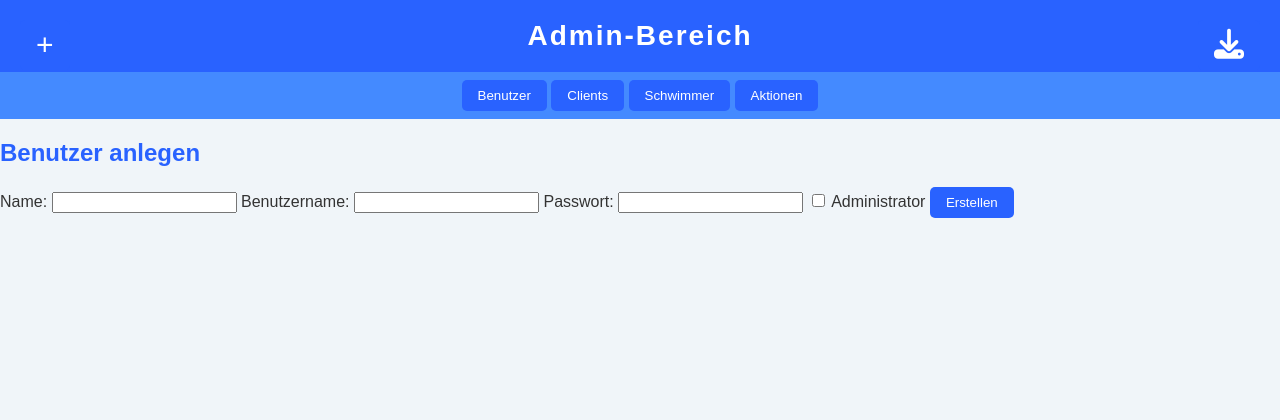
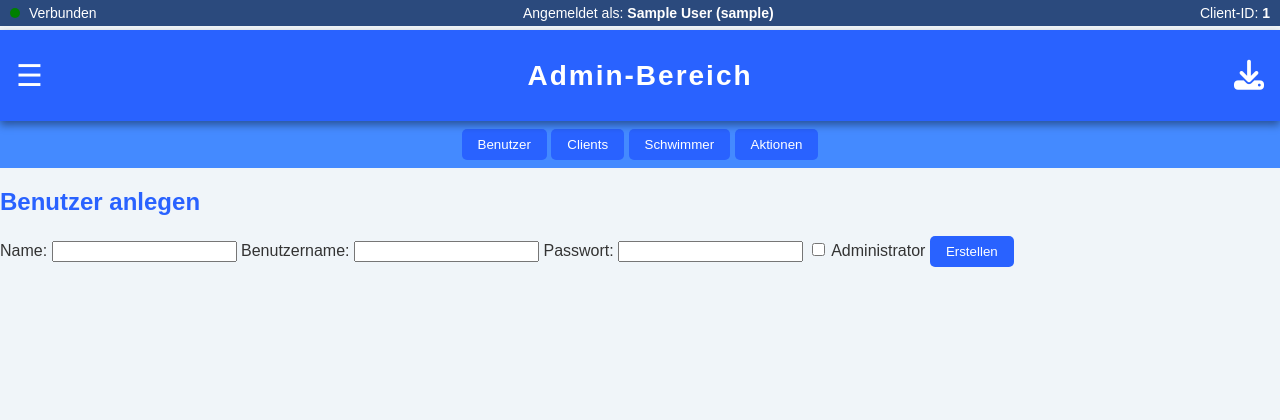
Before and after one commit to cschuessler85/24h-Schwimmen, a Flask app: page /admin in a window 1280 px wide. Shown: the top 420 px of the page. Run offline with Flask 3, Linux system fonts and the light colour scheme; the visitor is signed in with stand-in values (Sample User, id 1).

Commit message:
Info-Bar hinzugefügt

```diff
--- a/flask_templates/admin.html
+++ b/flask_templates/admin.html
@@ -21,13 +21,30 @@
     </style>
   </head>
   <body>
-    <header>
-      <button id="adminAktionen" style="position: fixed; top: 20px; left: 20px; font-size: 30px; cursor: pointer; color: white">+</button>
-      <button id="downloadBackupBtn" style="position: fixed; top: 20px; right: 20px; font-size: 30px; cursor: pointer; color: white">
-        <i class="fa-solid fa-download"></i>
-      </button>
-      <h1>Admin-Bereich</h1>
+    <header style="margin-top: 30px;" >
+      <!-- Linke Schaltfläche (z.B. für Schwimmer hinzufügen) -->
+      <button id="adminAktionen" style="font-size: 30px; cursor: pointer; color: white; background: none; border: none">&#9776;</button>
+
+      <!-- Zentrierter Titel -->
+      <div style="position: absolute; left: 50%; transform: translateX(-50%); font-size: 24px; color: white">
+        <h1>Admin-Bereich</h1>
+      </div>
+
+      <!-- Rechte Schaltflächen (z.B. für Datei-Download und Info) -->
+      <div>
+        <button id="downloadBackupBtn" style="font-size: 30px; cursor: pointer; color: white; background: none; border: none">
+          <i class="fa-solid fa-download"></i>
+        </button>
+      </div>
     </header>
+    <div id="infoBar" style="display: flex">
+      <span>
+        <span id="serverStatus" style="height: 10px; width: 10px; background-color: green; border-radius: 50%; display: inline-block; margin-right: 5px"></span>
+        Verbunden
+      </span>
+      <span>Angemeldet als: <strong>{{userrealname}} ({{username}})</strong></span>
+      <span>Client-ID: <strong>{{clientID}}</strong></span>
+    </div>
 
     <nav style="text-align: center; margin-bottom: 20px">
       <button onclick="showUserTable()">Benutzer</button>
--- a/server.py
+++ b/server.py
@@ -89,6 +89,7 @@ def login():
         if benutzer and check_password_hash(benutzer['passwort'], passwort):  # Passwort prüfen (angenommen, es ist gehasht)
             # Erfolgreich eingeloggt, Benutzer zur Hauptseite weiterleiten
             session['user'] = benutzername  # Benutzername in der Session speichern
+            session['realname'] = benutzer['name']
             session['clientID'] = db.erstelle_client(request.remote_addr,benutzer['id']) #Speichere die ClientID in der Session
             if benutzer['admin']:
                 logging.info(f"Admin-Benutzer {benutzername} angemeldet")
@@ -151,13 +152,25 @@ def admin():
             return jsonify(db.liste_tabelle('clients'))
         # usw.
 
-    return render_template('admin.html')
+    params = {
+        'user_role': session.get('user_role',""),
+        'userrealname': session.get('realname',"Unbekannt"),
+        'username': session.get('user',"unknown"),
+        'clientID': session.get('clientID',"--")
+    }
+    return render_template('admin.html',**params)
 
 
 @app.route("/")
 def index():
     #return send_from_directory("static", "index.html")
-    return render_template("index.html", user_role=session.get("user_role"))
+    params = {
+        'user_role': session.get('user_role',""),
+        'userrealname': session.get('realname',"Unbekannt"),
+        'username': session.get('user',"unknown"),
+        'clientID': session.get('clientID',"--")
+    }
+    return render_template("index.html", **params)
 
 @app.route("/<path:filename>")
 def static_files(filename):
--- a/static/main.css
+++ b/static/main.css
@@ -7,6 +7,10 @@ body {
 
 /* Header */
 header {
+  display: flex;
+  justify-content: space-between;
+  align-items: center;
+  position: relative;
   background-color: #2962ff; /* Primärblau */
   color: #ffffff;
   padding: 20px 0;
@@ -21,6 +25,21 @@ header h1 {
   margin: 0; /* Entfernt Standard-Margin */
   font-size: 28px;
   letter-spacing: 2px;
+}
+
+#infoBar {
+  display: flex;
+  justify-content: space-between;
+  align-items: center;
+  background: #2b4a7d;
+  padding: 5px 10px;
+  font-size: 14px;
+  color: white;
+  position: fixed;
+  top: 0;
+  left: 0;
+  right: 0;
+  z-index: 1000;
 }
 
 /* Navigation */
```
Also changed, not shown: flask_templates/index.html (+28 -6 lines), static/main.js (+19 -0 lines).
